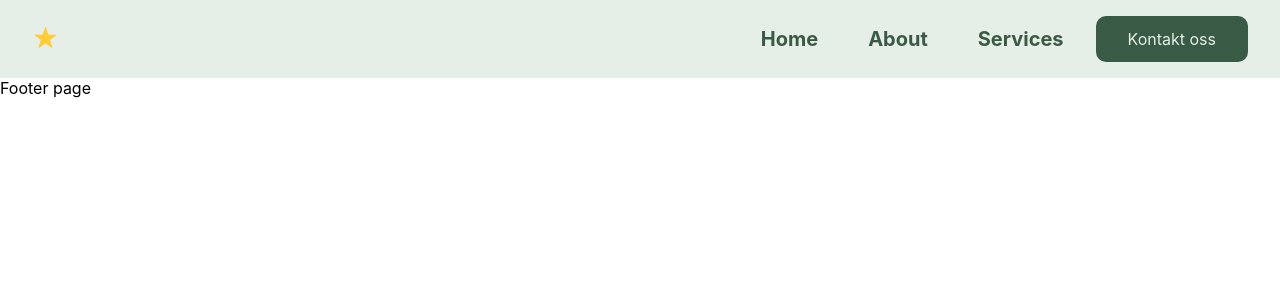
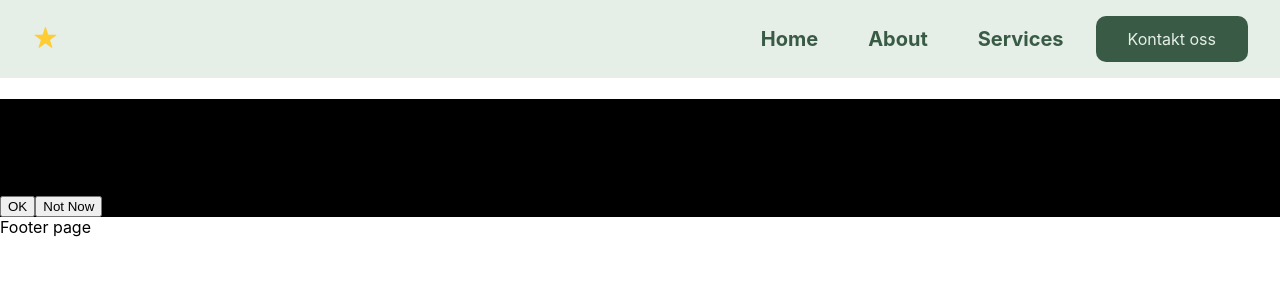
Before and after one commit to MuhammadTurkmen/Dental-Landing-Page-React, a React (Create React App) app: page / in a window 1280 px wide. Shown: the top 300 px of the page. Built offline with nearby package versions, Linux system fonts and the light colour scheme.

Commit message:
adding btn

```diff
--- a/src/components/Hero.js
+++ b/src/components/Hero.js
@@ -5,7 +5,17 @@ function Hero() {
   return (
     <Wrapper>
       <div className="container">
-        <div className="text-container"></div>
+        <div className="text-container">
+          <h1 className="title">
+            Creating a Beautiful Smile For a Dental Health{" "}
+          </h1>
+          <p className="desc">
+            We will give you the best smile you deserve with complete and modern
+            facilities services only at our dental clinic.
+          </p>
+          <button className="dark-btn">OK</button>
+          <button className="light-btn">Not Now</button>
+        </div>
         <div className="img-container"></div>
       </div>
     </Wrapper>
```
